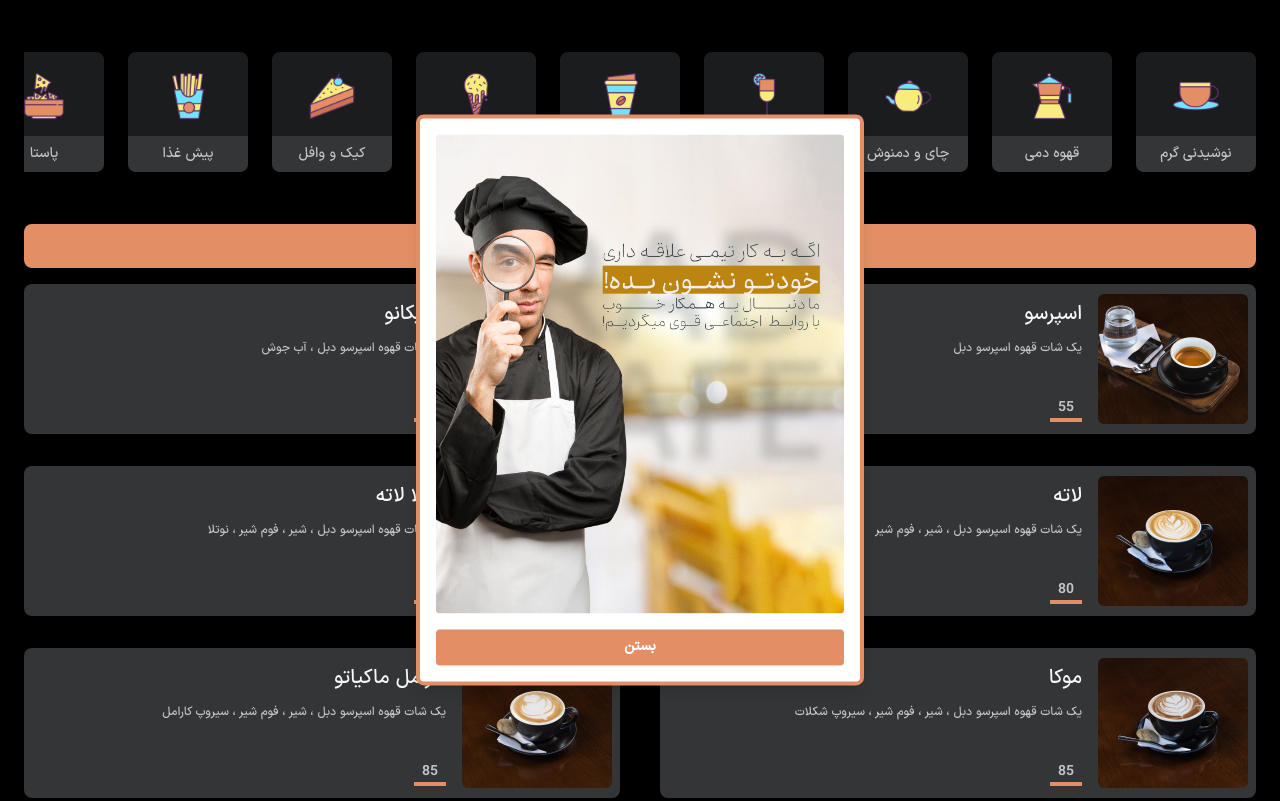
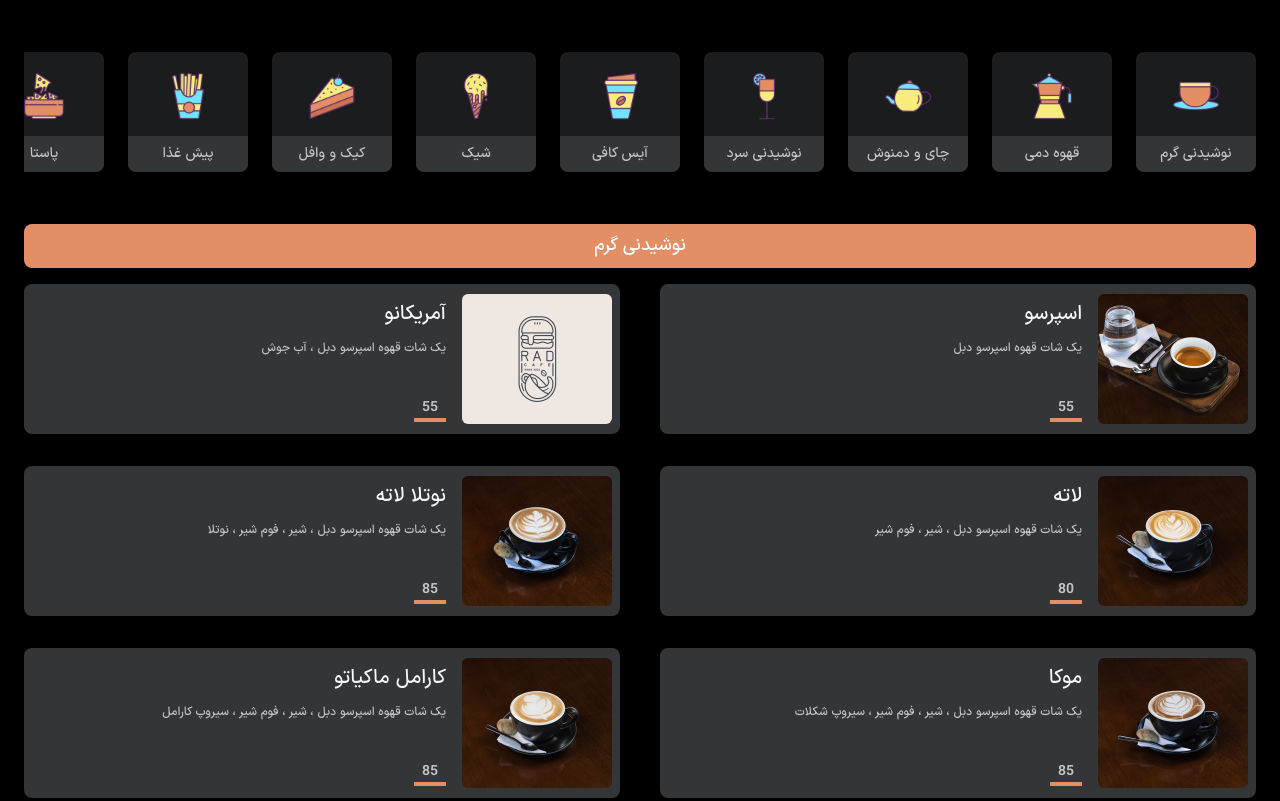
Before and after one commit to navid-shakibayi/Cafe-Rad-HTML, a website: page index.html in a window 1280 px wide. Shown: the top 801 px of the page. Drawn offline with Linux system fonts and the light colour scheme; files whose address does not match are found by name.

Commit message:
change price

```diff
--- a/index.html
+++ b/index.html
@@ -49,19 +49,6 @@
         <img src="./media/loader/loader.gif" alt="Loading">
     </div>
 
-    <div
-    id="popup"
-    class="z-50 fixed top-1/2 left-1/2 -translate-x-1/2 -translate-y-1/2 p-8 w-full max-w-lg"
-    >
-        <div class="bg-rad-2 p-4 flex flex-col justify-center items-center rounded-lg shadow-lg border-4 border-rad-5">
-            <img src="./media/popup/332211.jpg" alt="banner" class="rounded">
-            <button class="bg-rad-5 hover:bg-rad-10 text-rad-2 font-bold py-2 px-4 rounded w-full text-center mt-4 text-sm"
-                onclick="closeModal()">
-                بستن
-            </button>
-        </div>
-    </div>
-
     <main id="page-content">
         <section class="max-w-7xl mx-auto px-6 mt-8 bg-rad-1 sticky top-0 py-5 bg-opacity-80">
             <div class="flex gap-6 overflow-auto snap-x">
@@ -1441,7 +1428,7 @@
 
                     <div class="flex mb-3 ">
                         <div class="flex flex-col items-center">
-                            <p class="mt-3 text-sm font-IRANSans-bold">125</p>
+                            <p class="mt-3 text-sm font-IRANSans-bold">140</p>
                             <div class="w-8 h-1 bg-rad-5"></div>
                         </div>
                     </div>
@@ -1491,7 +1478,7 @@
 
             <div class="bg-rad-7 h-[150px] rounded-lg flex gap-4 mt-4">
                 <div class="h-full min-w-[150px] flex items-center ms-2">
-                    <img src="./media/cardimage/shake/none-image.jpg" alt="" class="h-[130px] w-[150px] rounded-md ">
+                    <img src="./media/cardimage/none-image.jpg" alt="" class="h-[130px] w-[150px] rounded-md ">
                 </div>
 
                 <div class="flex flex-col justify-between">
```
